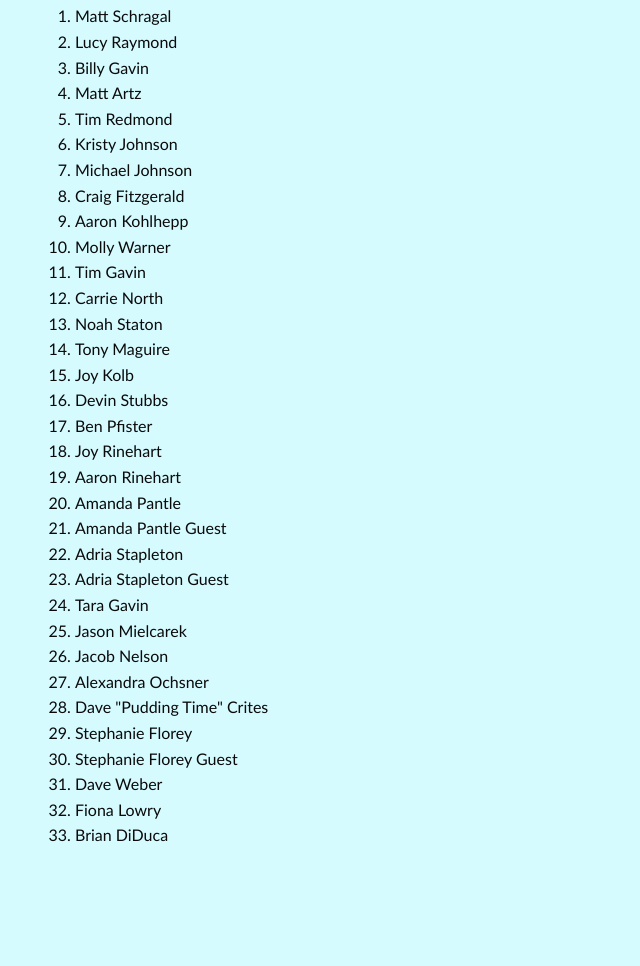
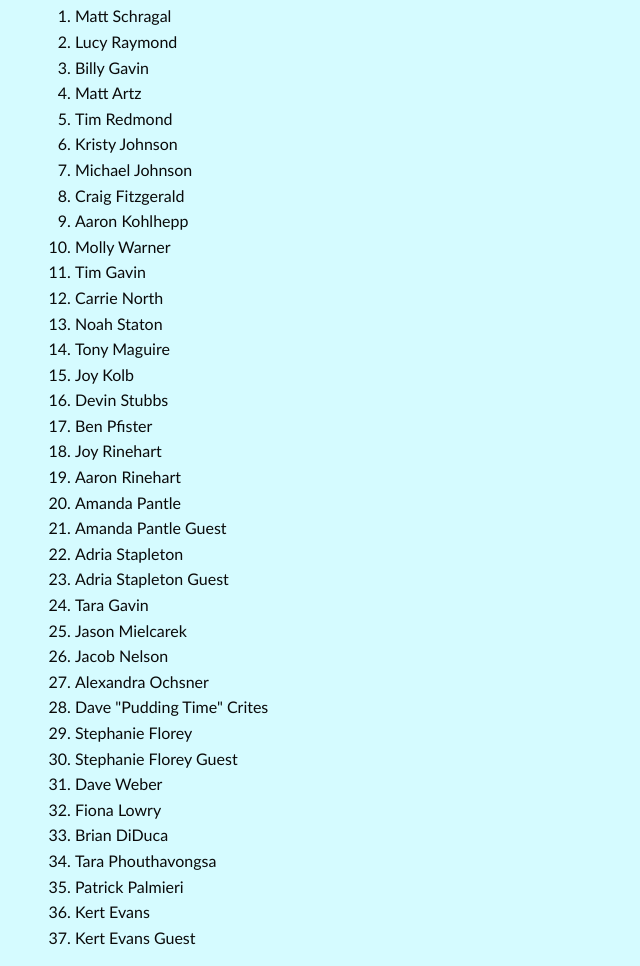
Before and after one commit to schrags08/npc, a plain HTML site: page whospounding.html in a window 1280 px wide. Shown: the part 184-1150 px from the top of the page, without its empty margins (0-640 px from the left). Before the commit the page ends 1048 px from the top, so only its background shows below. Drawn offline with Linux system fonts and the light colour scheme.

Commit message:
Update whospounding.html

```diff
--- a/whospounding.html
+++ b/whospounding.html
@@ -84,6 +84,10 @@
                     <li>Dave Weber</li>
                     <li>Fiona Lowry</li>
                     <li>Brian DiDuca</li>
+                    <li>Tara Phouthavongsa</li>
+                    <li>Patrick Palmieri</li>
+                    <li>Kert Evans</li>
+                    <li>Kert Evans Guest</li>
                 </ol>
             </div>
         </div>
```
